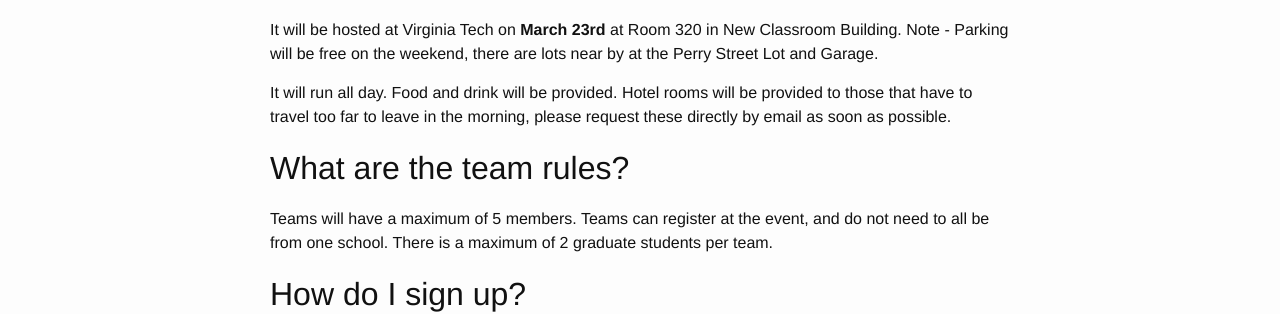
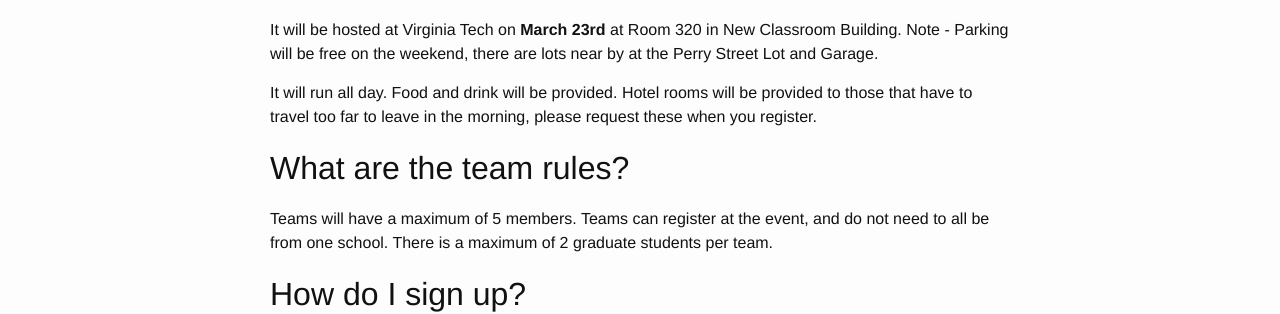
Before and after one commit to VTCSec/vtcsec.org, a Jekyll site: the page built from summit.md, in a window 1280 px wide. Shown: the part 925-1239 px from the top of the page. Built offline with Jekyll 4.4.1, drawn with Linux system fonts in a browser that asks for light colours.

Commit message:
Changed hotel wording to go through singup sheet

```diff
--- a/summit.md
+++ b/summit.md
@@ -32,7 +32,7 @@
 
 It will be hosted at Virginia Tech on **March 23rd** at Room 320 in New Classroom Building. Note - Parking will be free on the weekend, there are lots near by at the Perry Street Lot and Garage.
 
-It will run all day.  Food and drink will be provided. Hotel rooms will be provided to those that have to travel too far to leave in the morning, please request these directly by email as soon as possible.
+It will run all day.  Food and drink will be provided. Hotel rooms will be provided to those that have to travel too far to leave in the morning, please request these when you register.
 
 ## What are the team rules?
 
```
